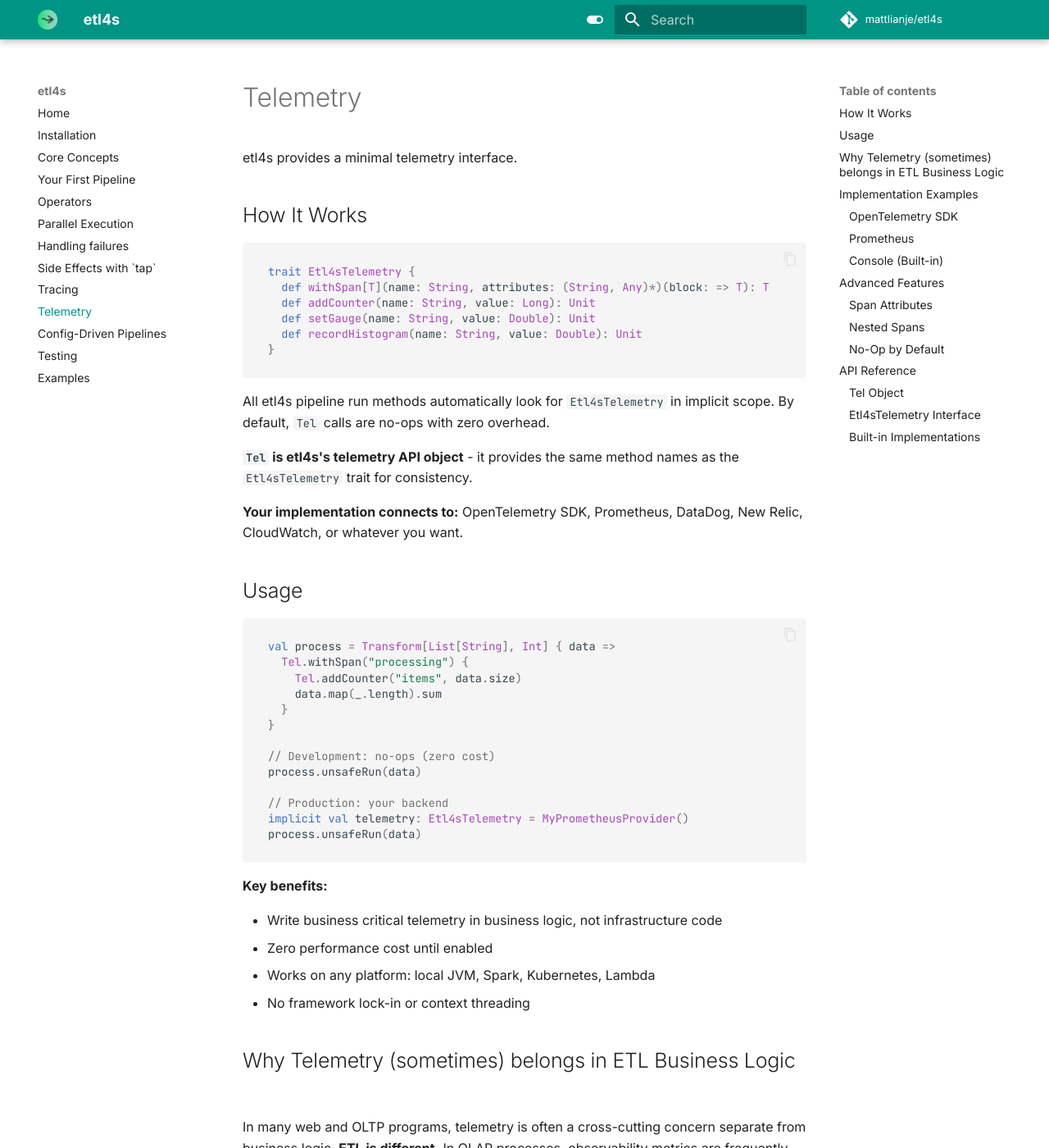
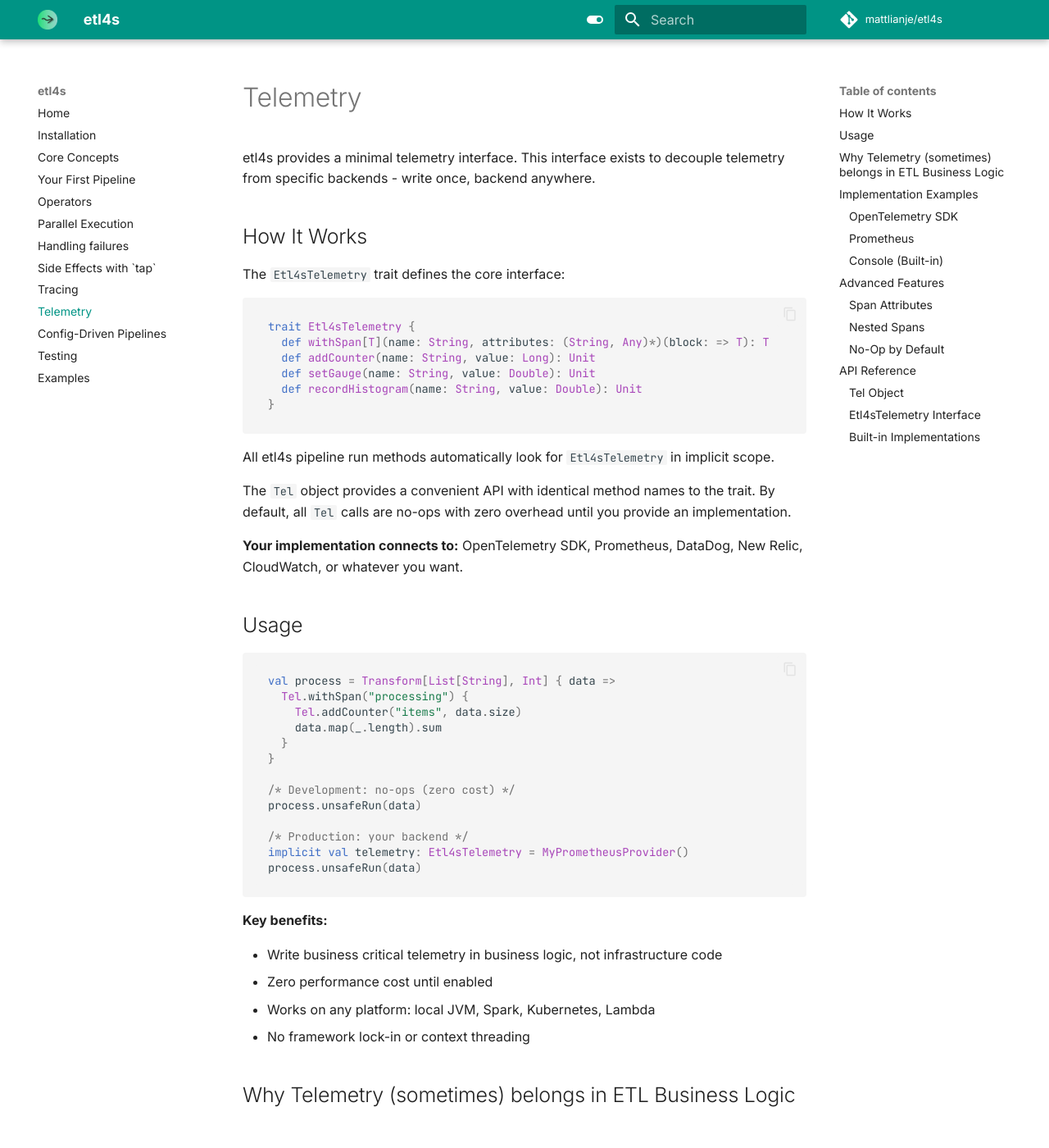
Before and after one commit to mattlianje/etl4s, an MkDocs documentation site: the page built from docs/opentelemetry.md, in a window 1280 px wide and 1400 px high. Shown: the whole window at 82% size. Built offline with MkDocs 1.6.1 and Material for MkDocs 9.7.7, drawn with Linux system fonts in a browser that asks for light colours; comment, search, counter and statistics services are not loaded; some of the changed text lies outside the part shown.

Commit message:
tweak telemetry doc

````diff
--- a/docs/opentelemetry.md
+++ b/docs/opentelemetry.md
@@ -1,8 +1,10 @@
 # Telemetry
 
-etl4s provides a minimal telemetry interface.
+etl4s provides a minimal telemetry interface. This interface exists to decouple telemetry from specific backends - write once, backend anywhere.
 
 ## How It Works
+
+The `Etl4sTelemetry` trait defines the core interface:
 
 ```scala
 trait Etl4sTelemetry {
@@ -13,9 +15,9 @@
 }
 ```
 
-All etl4s pipeline run methods automatically look for `Etl4sTelemetry` in implicit scope. By default, `Tel` calls are no-ops with zero overhead.
+All etl4s pipeline run methods automatically look for `Etl4sTelemetry` in implicit scope.
 
-**`Tel` is etl4s's telemetry API object** - it provides the same method names as the `Etl4sTelemetry` trait for consistency.
+The `Tel` object provides a convenient API with identical method names to the trait. By default, all `Tel` calls are no-ops with zero overhead until you provide an implementation.
 
 **Your implementation connects to:** OpenTelemetry SDK, Prometheus, DataDog, New Relic, CloudWatch, or whatever you want.
 
@@ -29,10 +31,10 @@
   }
 }
 
-// Development: no-ops (zero cost)
+/* Development: no-ops (zero cost) */
 process.unsafeRun(data)
 
-// Production: your backend
+/* Production: your backend */
 implicit val telemetry: Etl4sTelemetry = MyPrometheusProvider()
 process.unsafeRun(data)
 ```
@@ -53,12 +55,12 @@
   val validated = rawUsers.filter(isValid)
   val invalidCount = rawUsers.size - validated.size
 
-  // This IS business logic - the business needs these metrics
+  /* This IS business logic - the business needs these metrics */
   Tel.addCounter("users.processed", rawUsers.size)
   Tel.addCounter("users.invalid", invalidCount)
   Tel.setGauge("data.quality.ratio", validated.size.toDouble / rawUsers.size)
 
-  // Business decision based on data quality
+  /* Business decision based on data quality */
   if (invalidCount > threshold) {
     Tel.addCounter("pipeline.quality.failures", 1)
     throw new DataQualityException("Too many invalid records")
@@ -93,7 +95,7 @@
   def addCounter(name: String, value: Long): Unit = {
     meter.counterBuilder(name).build().add(value)
   }
-  // ... implement setGauge, recordHistogram
+  /* ... implement setGauge, recordHistogram */
 }
 ```
 
@@ -108,13 +110,13 @@
   def addCounter(name: String, value: Long): Unit = {
     Counter.build().name(name).register().inc(value)
   }
-  // ... implement setGauge, recordHistogram
+  /* ... implement setGauge, recordHistogram */
 }
 ```
 
 ### Console (Built-in)
 ```scala
-// Development telemetry - prints to stdout
+/* Development telemetry - prints to stdout */
 implicit val telemetry: Etl4sTelemetry = Etl4sConsoleTelemetry()
 ```
 
@@ -126,7 +128,7 @@
   "input.size" -> data.size,
   "batch.id" -> batchId
 ) {
-  // processing logic
+  /* processing logic */
 }
 ```
 
@@ -135,7 +137,7 @@
 ```scala
 Tel.withSpan("outer") {
   val result = Tel.withSpan("inner") {
-    // nested processing
+    /* nested processing */
     computeResult()
   }
   result
@@ -145,7 +147,7 @@
 ### No-Op by Default
 Without an `Etl4sTelemetry`, all calls are no-ops with zero overhead:
 ```scala
-// No implicit provider - all Tel calls do nothing
+/* No implicit provider - all Tel calls do nothing */
 Tel.withSpan("processing") { Tel.addCounter("processed", 1) }
 ```
 
````
